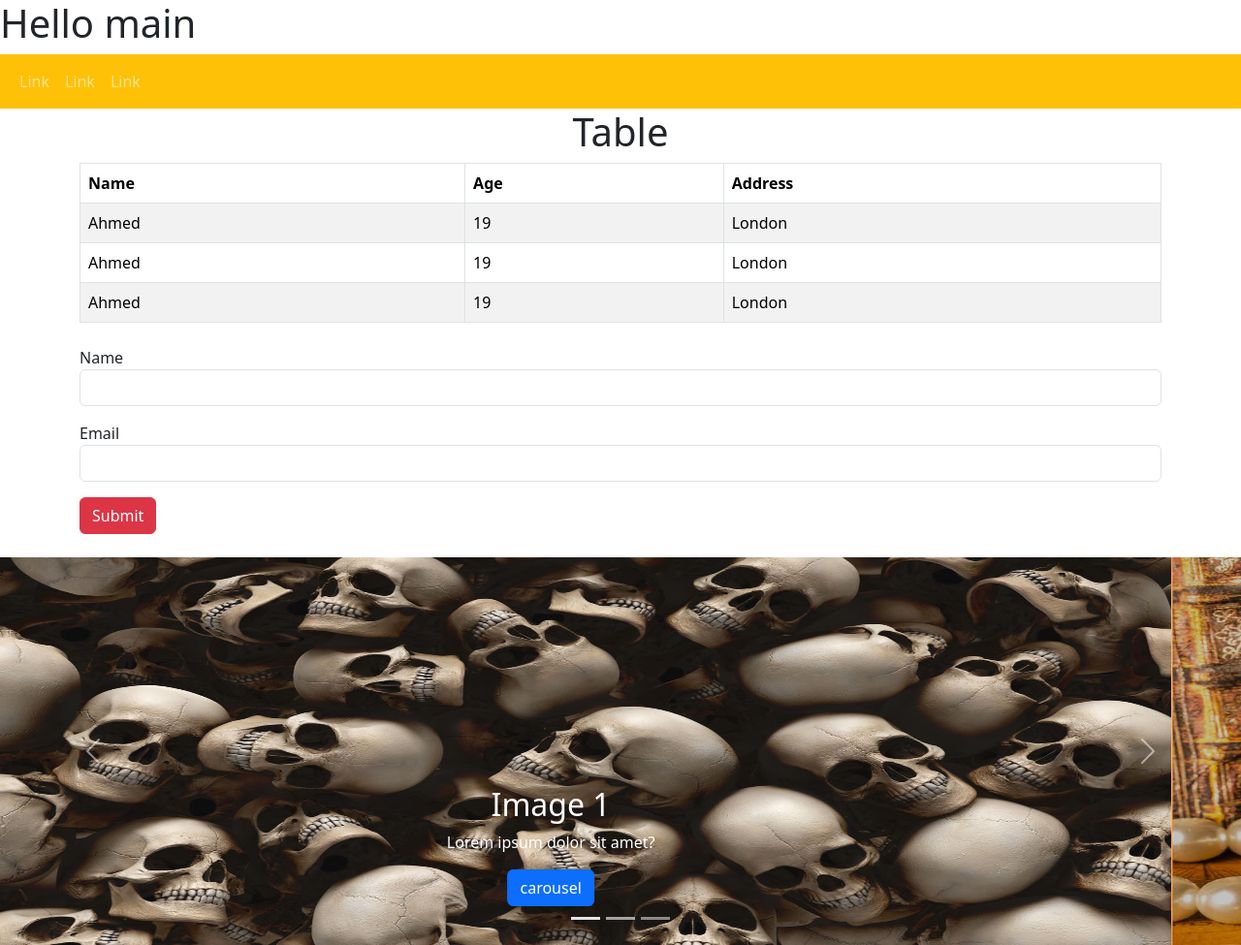
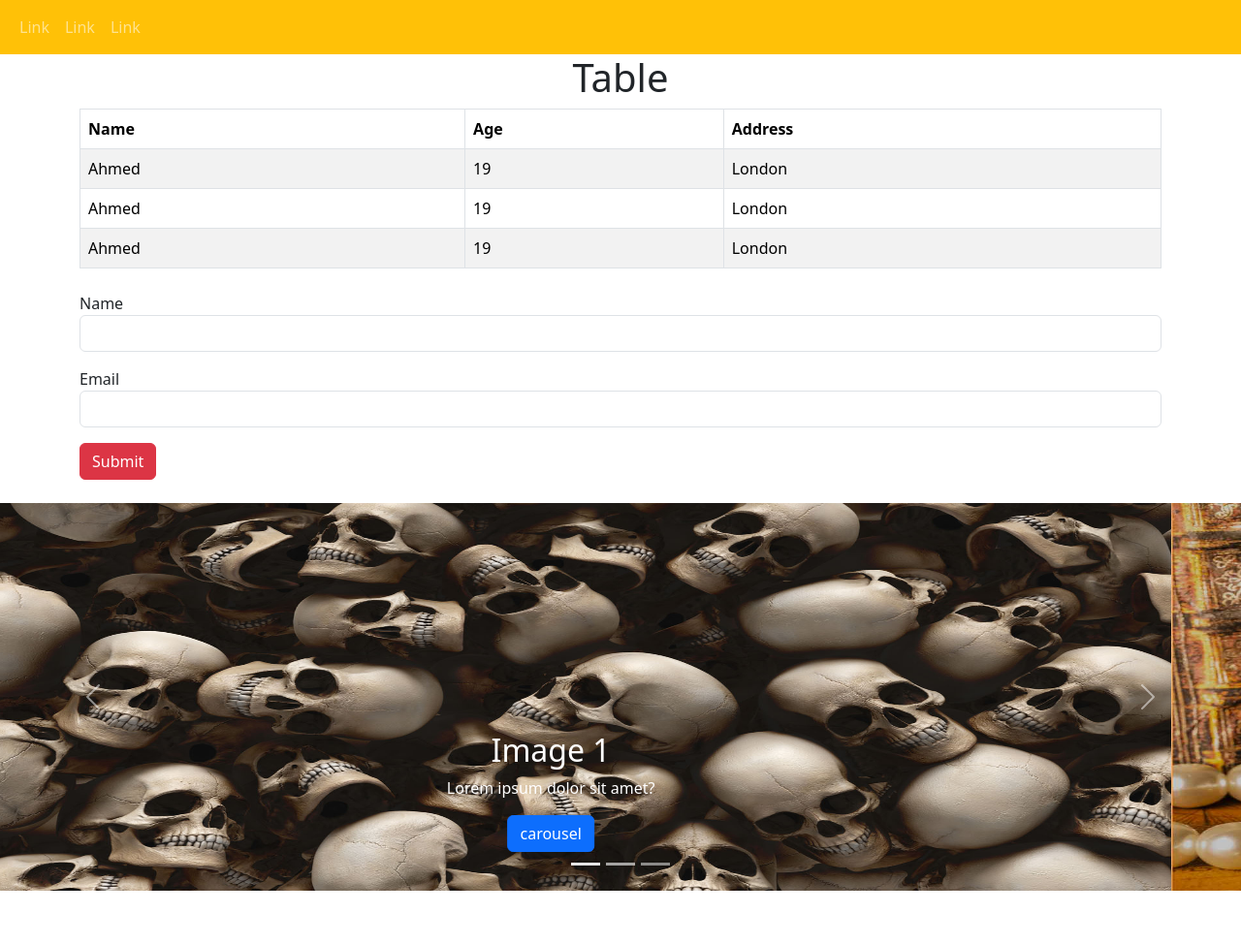
Before and after one commit to ahmed-Alsonaffi/new, a plain HTML site: page index.html in a window 1280 px wide. Shown: the whole page at 97% size. After the commit the page ends 919 px from the top, so only its background shows below. Drawn offline with nearby package versions, Linux system fonts and the light colour scheme.

Commit message:
delete hello main

```diff
--- a/index.html
+++ b/index.html
@@ -8,7 +8,6 @@
     <script src="bootstrap/js/bootstrap.bundle.min.js"></script>
 </head>
 <body>
-    <h1>Hello main</h1>
     <nav class="navbar navbar-expand-lg bg-warning navbar-dark">
         <div class="container-fluid">
             <ul class="navbar-nav">
```
